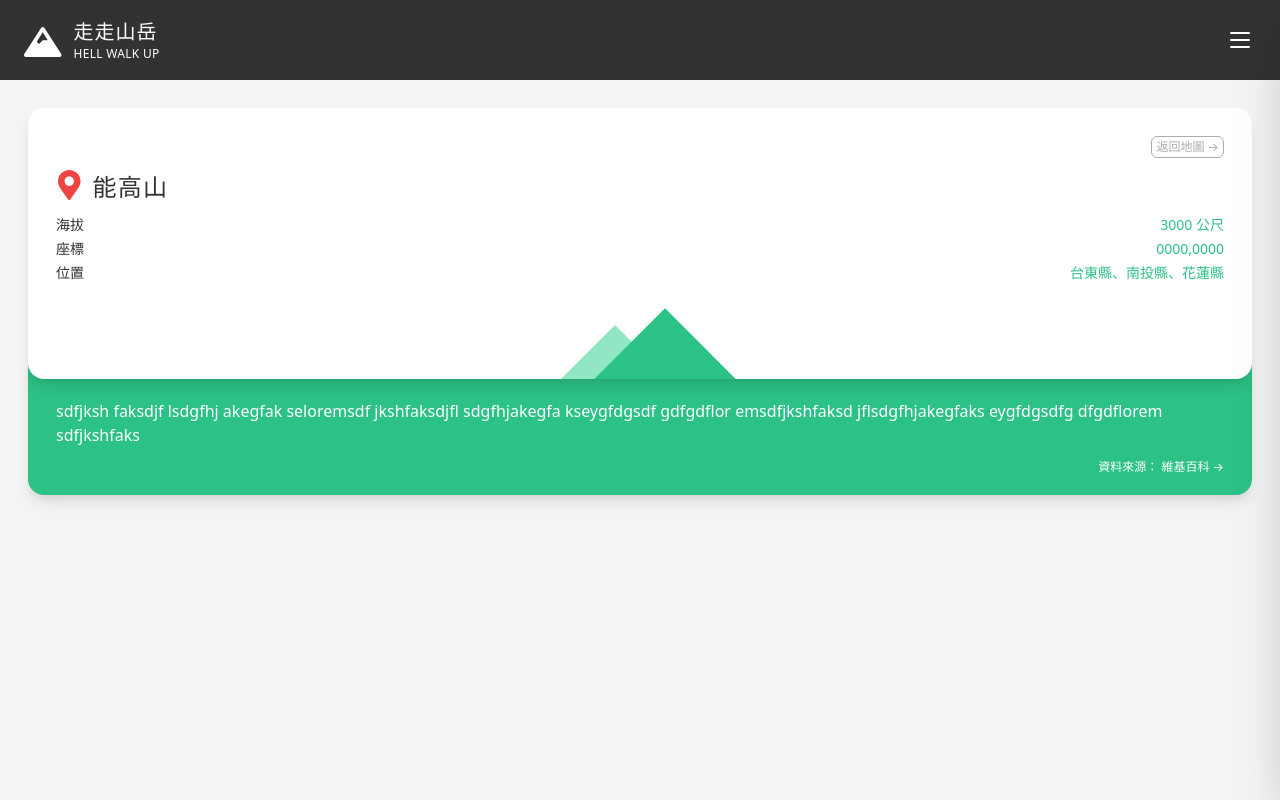
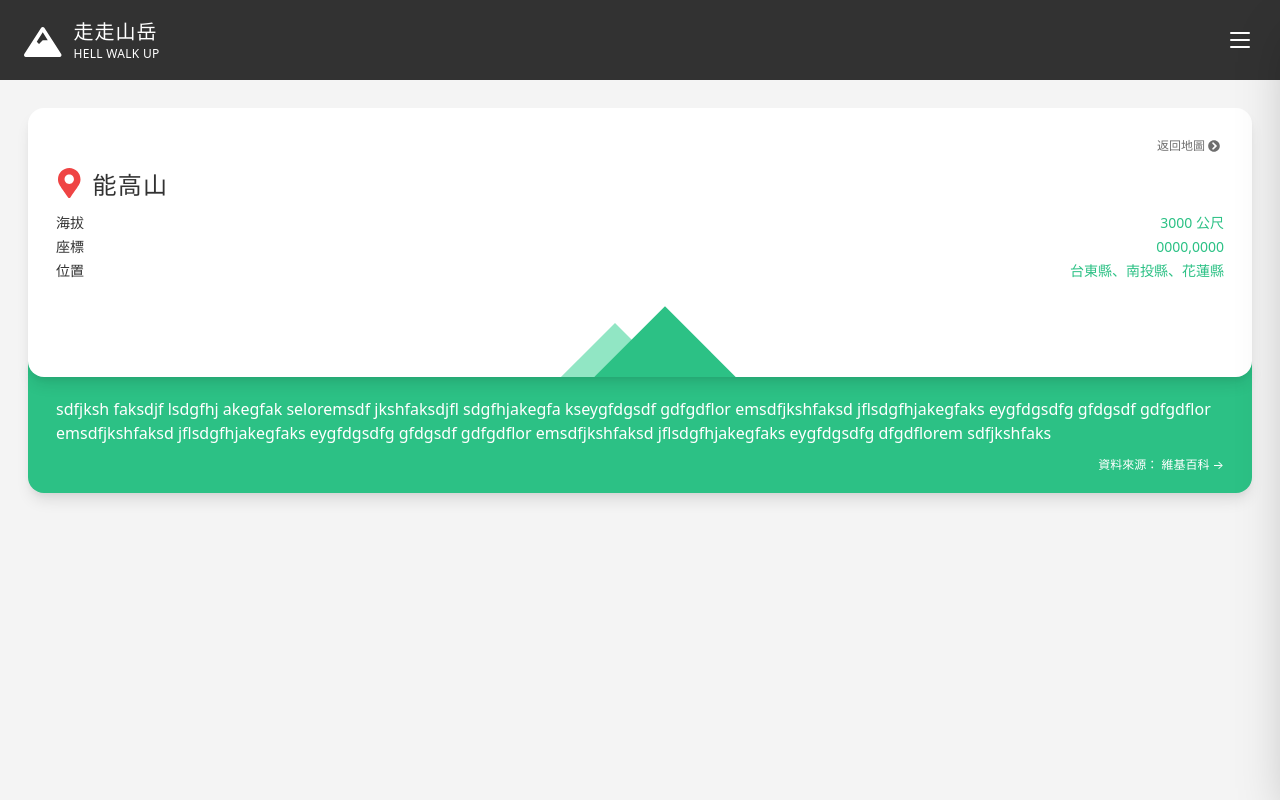
Before and after one commit to driedfishlin/hill-walk-up, a React (Create React App) app: page / in a window 1280 px wide. Built offline with nearby package versions, Linux system fonts and the light colour scheme.

Commit message:
fine-tuning the style

```diff
--- a/public/index.html
+++ b/public/index.html
@@ -29,7 +29,9 @@
 		<script src="https://polyfill.io/v3/polyfill.min.js?features=default"></script>
 		<title>React App</title>
 	</head>
-	<body class="flex flex-col h-full w-full overflow-x-hidden scrolling-touch">
+	<body
+		class="flex flex-col h-full w-full overflow-x-hidden scrolling-touch bg-t-gray-light"
+	>
 		<div id="root" class="h-full flex flex-col "></div>
 	</body>
 </html>
--- a/src/components/page/mountainPage/MountainPage.js
+++ b/src/components/page/mountainPage/MountainPage.js
@@ -5,7 +5,7 @@ import MountainCard from './component/MountainCard';
 
 const MountainPage = (): React.Node => {
 	return (
-		<main className={`relative mt-20 min-h-full bg-t-gray-light p-7`}>
+		<main className={`relative mt-20 bg-t-gray-light p-7`}>
 			<MountainCard />
 		</main>
 	);
--- a/src/components/page/mountainPage/component/MountainCard.js
+++ b/src/components/page/mountainPage/component/MountainCard.js
@@ -5,6 +5,7 @@ import { FontAwesomeIcon } from '@fortawesome/react-fontawesome';
 import MountainElement from '../../../shared/components/UIElement/MountainElement';
 
 import { faMapMarkerAlt as markerIcon } from '@fortawesome/free-solid-svg-icons/faMapMarkerAlt';
+import { faChevronCircleRight as arrow } from '@fortawesome/free-solid-svg-icons/faChevronCircleRight';
 
 const info_p_class = `text-sm flex justify-between mt-1`;
 const info_span_class = `text-t-green`;
@@ -19,9 +20,9 @@ const MountainCard = (): React.Node => {
 				<div>
 					<a
 						href="#"
-						className={`text-t-gray-dark opacity-40 border border-t-gray-dark opacity-40 py-0.5 px-1 rounded-md text-xs float-right mb-3`}
+						className={`text-t-gray-dark opacity-70 py-0.5 px-1 rounded-md text-xs float-right mb-3`}
 					>
-						返回地圖 →
+						返回地圖 <FontAwesomeIcon icon={arrow} />
 					</a>
 				</div>
 				<div>
@@ -69,7 +70,10 @@ const MountainCard = (): React.Node => {
 				<p className={`text-white `}>
 					sdfjksh faksdjf lsdgfhj akegfak seloremsdf jkshfaksdjfl
 					sdgfhjakegfa kseygfdgsdf gdfgdflor emsdfjkshfaksd
-					jflsdgfhjakegfaks eygfdgsdfg dfgdflorem sdfjkshfaks
+					jflsdgfhjakegfaks eygfdgsdfg gfdgsdf gdfgdflor
+					emsdfjkshfaksd jflsdgfhjakegfaks eygfdgsdfg gfdgsdf
+					gdfgdflor emsdfjkshfaksd jflsdgfhjakegfaks eygfdgsdfg
+					dfgdflorem sdfjkshfaks
 				</p>
 				<a href="#" className={`text-white text-xs float-right mt-3`}>
 					資料來源： 維基百科 →
```
